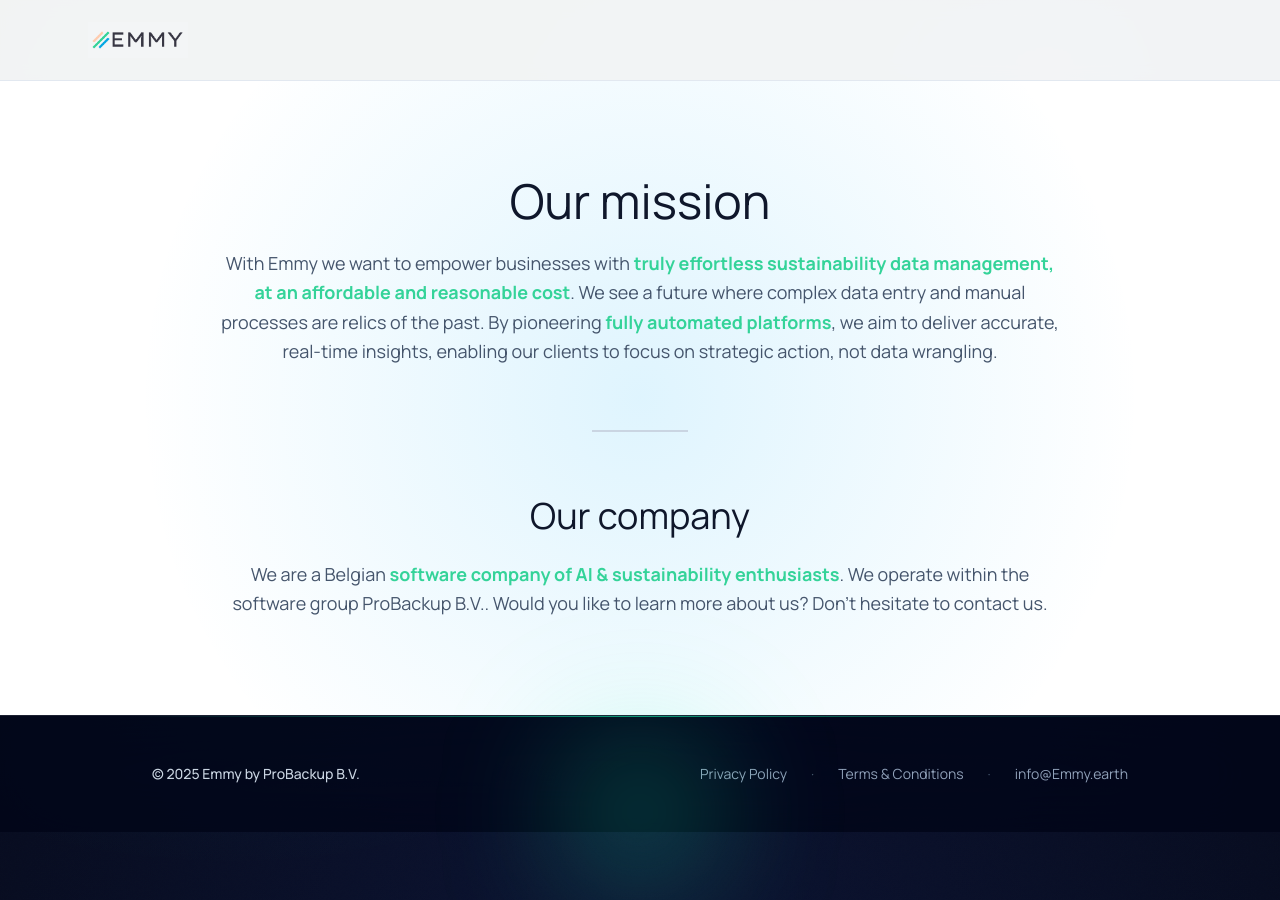
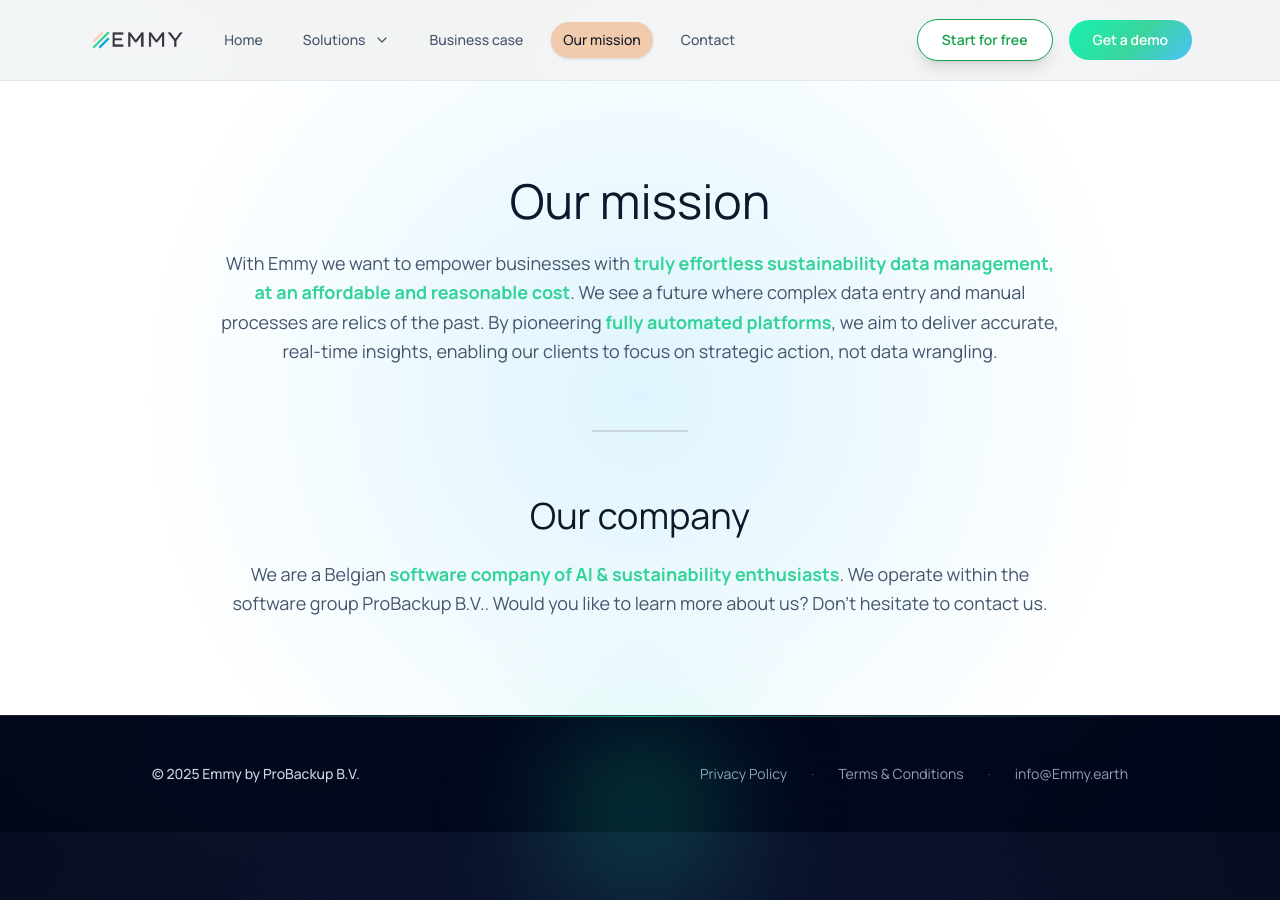
Before and after one commit to emmy-earth/promo-website, a Jekyll site: the page built from mission.html, in a window 1280 px wide. Built offline with Jekyll 4.4.1, drawn with Linux system fonts in a browser that asks for light colours; nearby versions of some CDN libraries; comment, search, counter and statistics services are not loaded.

Commit message:
Update nav.html

```diff
--- a/_includes/nav.html
+++ b/_includes/nav.html
@@ -108,9 +108,9 @@ flex items-center justify-between gap-3 rounded-lg px-3 py-2 text-sm font-medium
       </ul>
 
       <div class="flex w-full flex-col items-stretch gap-3 border-t border-slate-200 pt-4 md:w-auto md:flex-row md:items-center md:gap-4 md:border-t-0 md:pt-0">
-        <button @click="$dispatch('open-start-free-modal') class="inline-flex items-center justify-center whitespace-nowrap rounded-full px-6 py-2.5 text-sm font-semibold text-emerald-600 border border-emerald-600 bg-white shadow-lg transition hover:bg-emerald-50 focus-visible:outline-2 focus-visible:outline-offset-2 focus-visible:outline-emerald-300">
+        <button @click="$dispatch('open-start-free-modal')" class="inline-flex items-center justify-center whitespace-nowrap rounded-full px-6 py-2.5 text-sm font-semibold text-emerald-600 border border-emerald-600 bg-white shadow-lg transition hover:bg-emerald-50 focus-visible:outline-2 focus-visible:outline-offset-2 focus-visible:outline-emerald-300">
           Start for free
-        </a>
+        </button>
         <a href="{{ site.baseurl }}/contact/" class="inline-flex items-center justify-center whitespace-nowrap rounded-full px-6 py-2.5 text-sm font-semibold text-white shadow-lg transition focus-visible:outline-2 focus-visible:outline-offset-2 focus-visible:outline-emerald-300 cta-primary">
           Get a demo
         </a>
```
